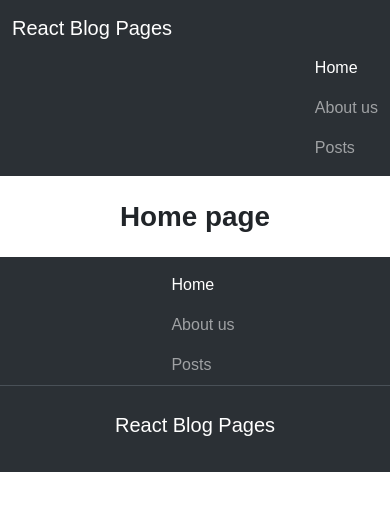
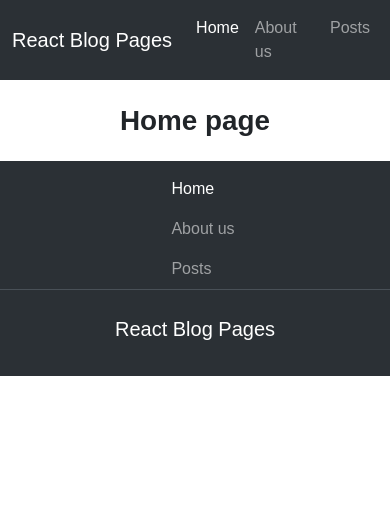
Before and after one commit to francescodelmonaco/react-router, a React (Vite) app: page / in a window 390 px wide. Shown: the top 510 px of the page. Built offline with nearby package versions, Linux system fonts and the light colour scheme.

Commit message:
add: responsiveness

```diff
--- a/src/components/NavBar.jsx
+++ b/src/components/NavBar.jsx
@@ -2,11 +2,14 @@ import { NavLink } from "react-router-dom";
 
 export function NavBar() {
     return (
-        <nav className="navbar navbar-expand-lg bg-body-tertiary" data-bs-theme="dark">
+        <nav className="navbar navbar-expand bg-body-tertiary" data-bs-theme="dark">
             <div className="container-fluid">
                 <NavLink className="navbar-brand" to="/">React Blog Pages</NavLink>
+                <button class="navbar-toggler" type="button" data-bs-toggle="collapse" data-bs-target="#navbarSupportedContent" aria-controls="navbarSupportedContent" aria-expanded="false" aria-label="Toggle navigation">
+                    <span class="navbar-toggler-icon"></span>
+                </button>
 
-                <div className="collapse navbar-collapse d-flex flex-row-reverse" id="navbarNavAltMarkup">
+                <div className="collapse navbar-collapse d-flex flex-row-reverse" id="navbarSupportedContent">
                     <div className="navbar-nav">
                         <NavLink
                             className="nav-link"
```
